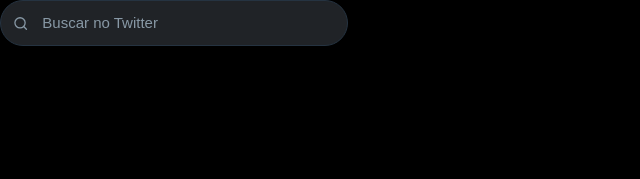
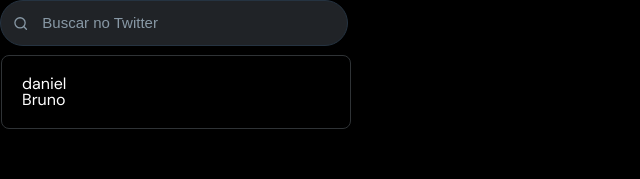
Before and after one commit to kevinrvb16/twitter, a React (Create React App) app: page / in a window 1280 px wide. Shown: the top 179 px of the page, without its empty margins (0-640 px from the left). Built offline with nearby package versions, Linux system fonts and the light colour scheme; sample sign-in values are in the browser's storage.

Commit message:
feat(SearchInput): dropdown contained

```diff
--- a/src/components/SearchInput/index.tsx
+++ b/src/components/SearchInput/index.tsx
@@ -1,15 +1,32 @@
-import { Input, InputContainer } from "./styles"
-import {FiSearch} from "react-icons/fi"
+import { DropDown, Input, InputContainer } from "./styles"
+import { FiSearch } from "react-icons/fi"
 import { useState } from "react"
-const SearchInput = ()=> {
+const SearchInput = () => {
 
+    interface IUsers {
+        name: string;
+        username: string;
+    }
+
+    const mockUsers = [
+        { name: 'daniel', username: 'daniel' },
+        { name: 'Bruno', username: 'bruno' }
+    ]
     const [isOnFocus, setIsOnFocus] = useState(false)
+    const [users, setUsers] = useState<IUsers[]>(mockUsers)
     return (
         <InputContainer isOnFocus={isOnFocus}>
-            <FiSearch size="17px"/>
+            <FiSearch size="17px" />
             <Input placeholder="Buscar no Twitter"
-            onFocus={ () => setIsOnFocus(true)}
-            onBlur={ () => setIsOnFocus(false)}/>
+                onFocus={() => setIsOnFocus(true)}
+                onBlur={() => setIsOnFocus(false)} />
+            {users && (
+            <DropDown>
+                {users?.map((user, index)=> (
+                <h1 key={index}> {user.name}</h1>
+                ))}
+            </DropDown>
+            )}
         </InputContainer>
     )
 }
--- a/src/components/SearchInput/styles.ts
+++ b/src/components/SearchInput/styles.ts
@@ -11,7 +11,7 @@ export const InputContainer = styled.div<IProps>`
     padding: 12px;
     display: flex;
     align-items: center;
-
+    position: relative;
     svg {
         stroke: ${props => props.isOnFocus ? props.theme.color.blue : '#8899A6'}
     }
@@ -29,3 +29,14 @@ export const Input = styled.input`
         color: ${props => props.theme.color.gray};
     }
 `
+
+export const DropDown = styled.div`
+    position: absolute;
+    background-color:#000;
+    left: 0;
+    top: 54px;
+    width: 308px;
+    border: 1px solid #2f3336;
+    border-radius: 8px;
+    padding: 20px;
+`
```
